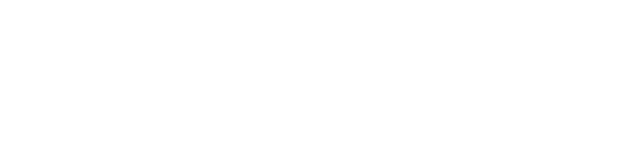
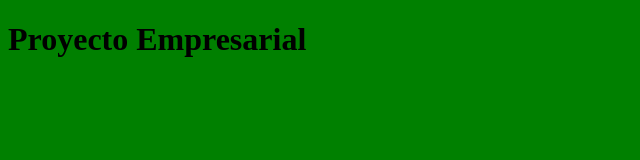
Before and after one commit to DenisRuiz/CursoGit, a plain HTML site: page index.html in a window 1280 px wide. Shown: the whole page, without its empty margins (0-640 px from the left). Drawn offline with Linux system fonts and the light colour scheme.

Commit message:
titulo y estilo body

```diff
--- /dev/null
+++ b/css/estilos.css
@@ -0,0 +1,3 @@
+body{
+    background-color: green
+}
--- a/index.html
+++ b/index.html
@@ -5,8 +5,9 @@
     <meta http-equiv="X-UA-Compatible" content="IE=edge">
     <meta name="viewport" content="width=device-width, initial-scale=1.0">
     <title>Document</title>
+    <link rel="stylesheet" href="css/estilos.css">
 </head>
 <body>
-
+    <h1>Proyecto Empresarial</h1>
 </body>
 </html>
```
Also changed, not shown: js/javascript.js (added).
